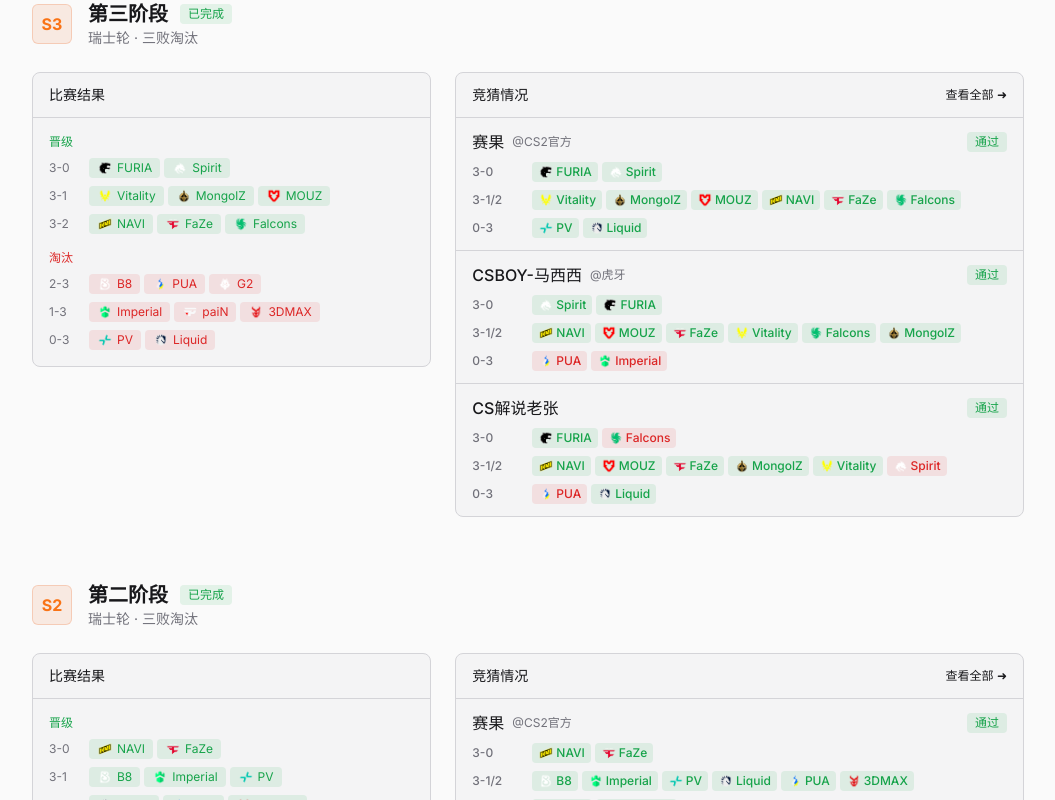
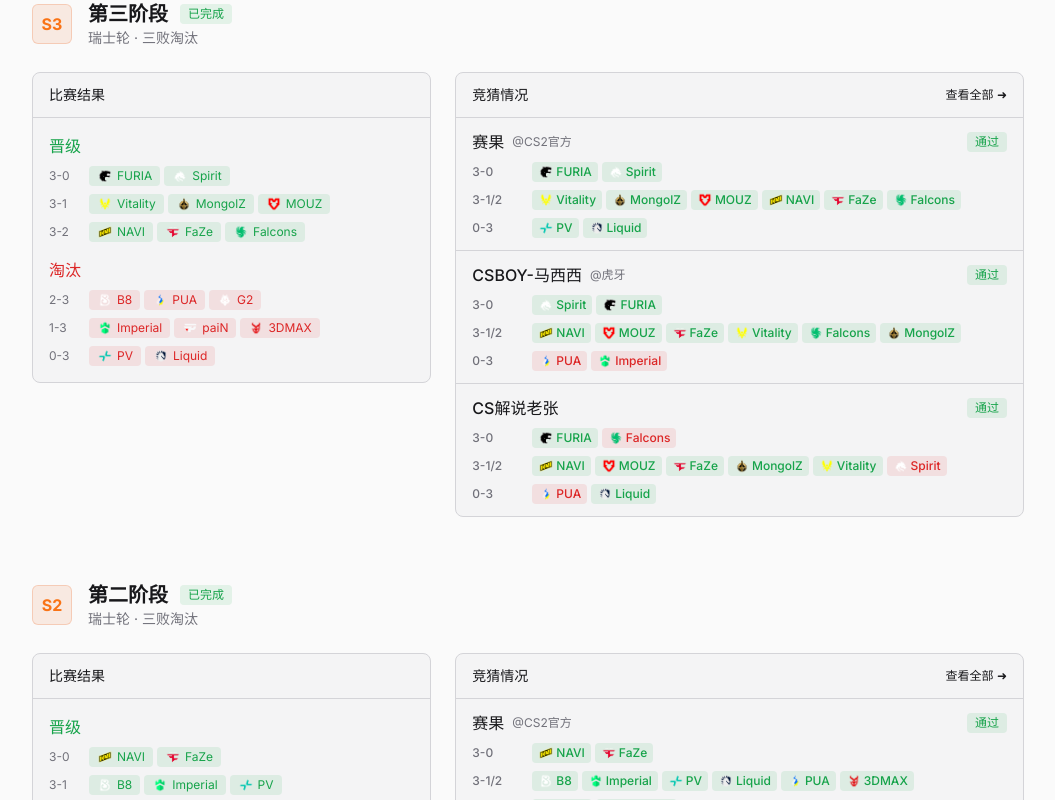
Before and after one commit to vikiboss/major-winner, a Next.js app: page / in a window 1280 px wide. Shown: the part 700-1500 px from the top of the page, without its empty margins (112-1167 px from the left). Built offline with nearby package versions, Linux system fonts and the light colour scheme.

Commit message:
chore: 调整字体大小

```diff
--- a/app/page.tsx
+++ b/app/page.tsx
@@ -351,7 +351,7 @@ function StageSection({
                               swissData.result['3-1'].length > 0 ||
                               swissData.result['3-2'].length > 0) && (
                               <div>
-                                <p className="text-win mb-2 text-xs font-medium">晋级</p>
+                                <p className="text-win mb-2 font-medium">晋级</p>
                                 <div className="space-y-2">
                                   {(['3-0', '3-1', '3-2'] as const).map((record) => {
                                     const teams = swissData.result[record]
@@ -384,7 +384,7 @@ function StageSection({
                               swissData.result['1-3'].length > 0 ||
                               swissData.result['0-3'].length > 0) && (
                               <div>
-                                <p className="text-lose mb-2 text-xs font-medium">淘汰</p>
+                                <p className="text-lose mb-2 font-medium">淘汰</p>
                                 <div className="space-y-2">
                                   {(['2-3', '1-3', '0-3'] as const).map((record) => {
                                     const teams = swissData.result[record]
@@ -449,7 +449,7 @@ function StageSection({
                         <div>
                           <div className="flex gap-4">
                             <div className="flex-1">
-                              <p className="text-win mb-1 text-xs font-medium">晋级</p>
+                              <p className="text-win mb-1 font-medium">晋级</p>
                               <div className="flex flex-wrap gap-1">
                                 {finalsData.result[round].winners.map((t) => (
                                   <span
@@ -463,7 +463,7 @@ function StageSection({
                               </div>
                             </div>
                             <div className="flex-1">
-                              <p className="text-lose mb-1 text-xs font-medium">淘汰</p>
+                              <p className="text-lose mb-1 font-medium">淘汰</p>
                               <div className="flex flex-wrap gap-1">
                                 {finalsData.result[round].losers.map((t) => (
                                   <span
@@ -721,7 +721,7 @@ function PredictorPredictions({
                       return (
                         <span
                           key={team}
-                          className={`font-medium gap-0.5 flex items-center rounded px-1.5 py-0.5 ${
+                          className={`flex items-center gap-0.5 rounded px-1.5 py-0.5 font-medium ${
                             stageStatus === 'waiting'
                               ? 'bg-surface-2 text-tertiary'
                               : isCorrect
```
